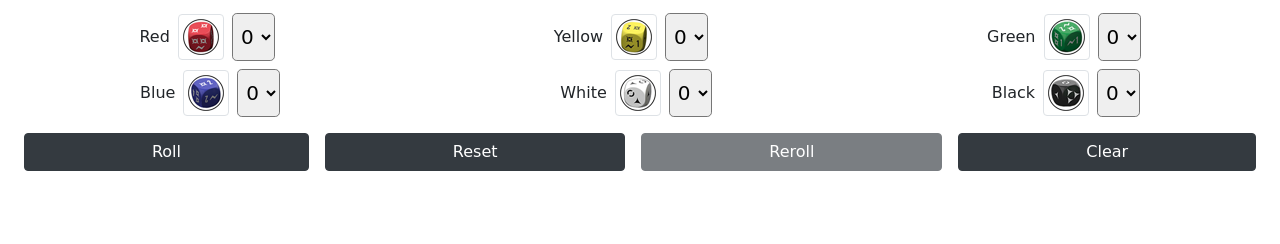
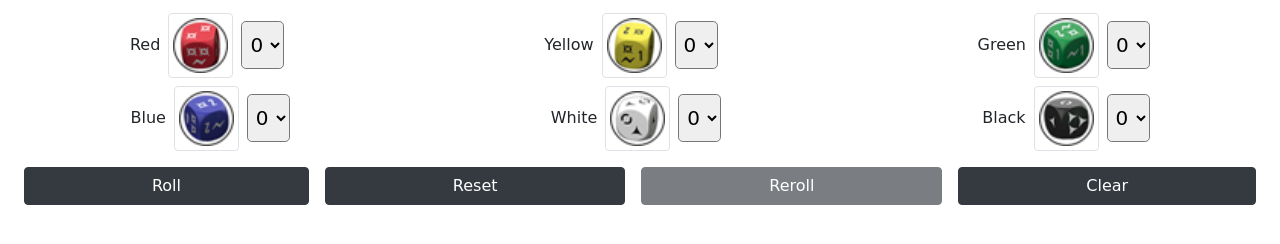
Before and after one commit to alvinltlo/IA-diceRoller, a plain HTML site: page index.html in a window 1280 px wide. Shown: the part 40-284 px from the top of the page. Drawn offline with nearby package versions, Linux system fonts and the light colour scheme; a web font is replaced by a local one.

Commit message:
increase img size

```diff
--- a/css/basic.css
+++ b/css/basic.css
@@ -13,6 +13,11 @@ img.selected {
     border-color: red; /* will overwrite color, only */
 }
 
+img {
+    width: 65px;
+    height: auto;
+}
+
 .blur {
     filter: blur(3px);
 }
```
